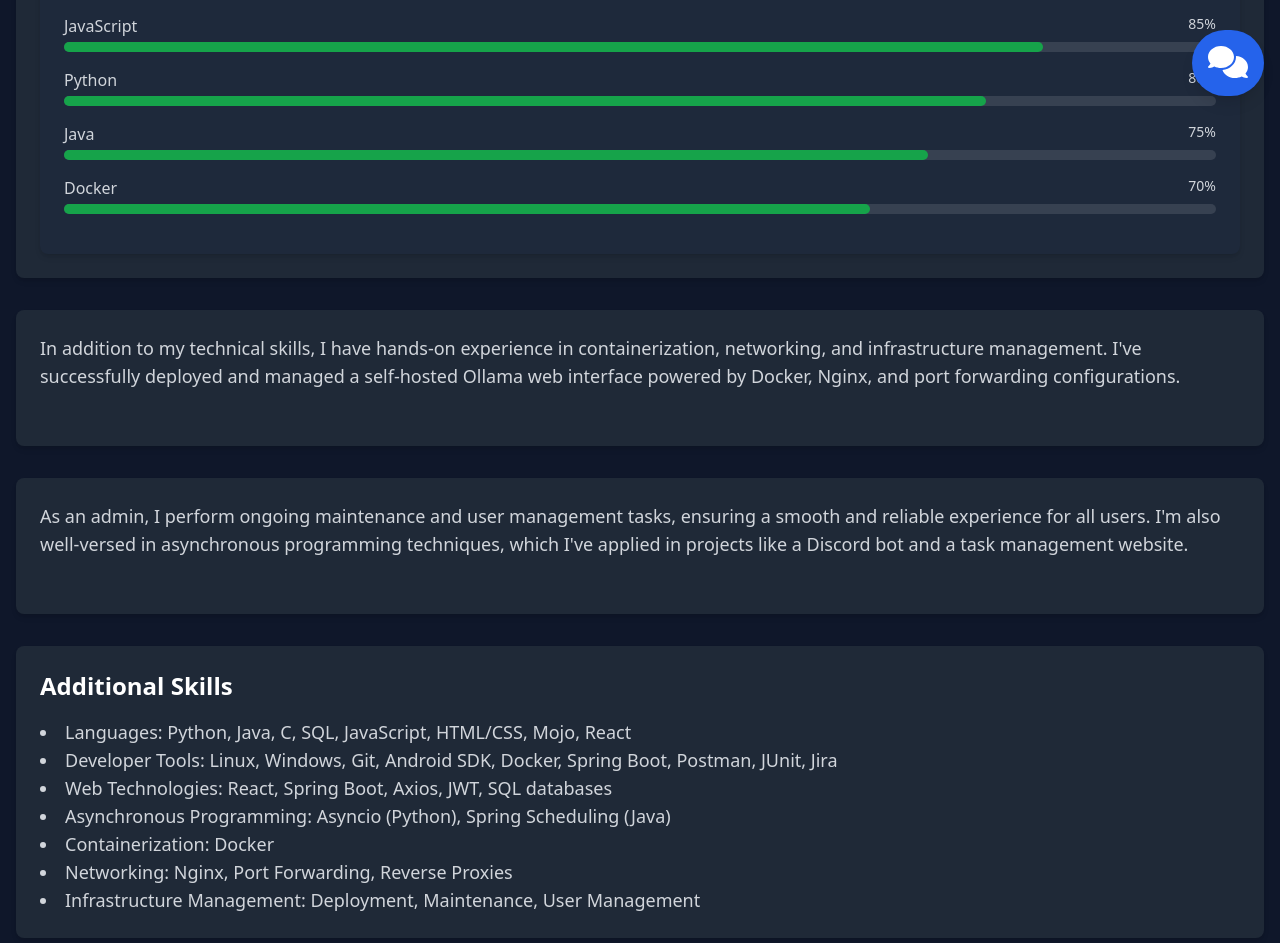
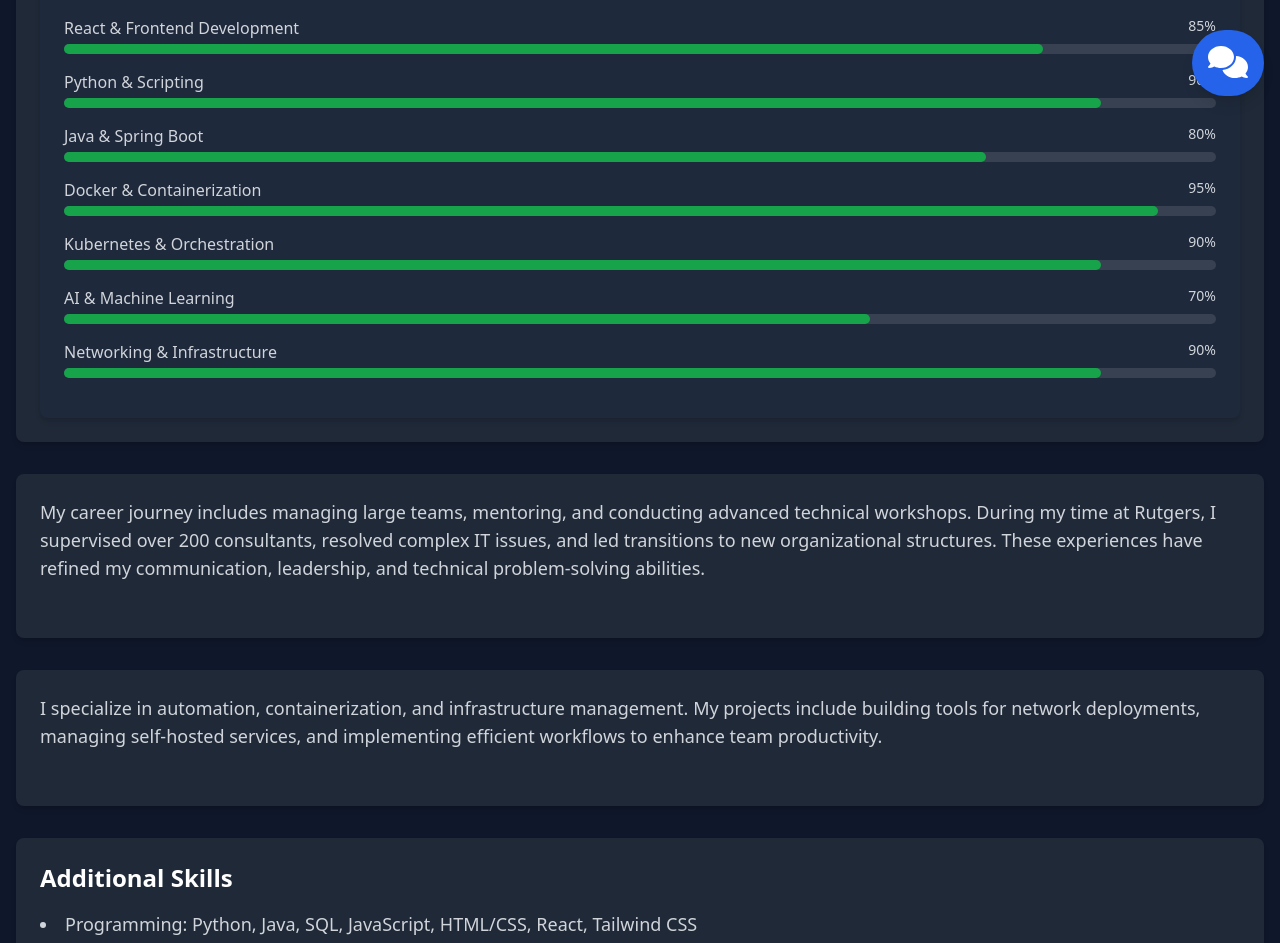
Before and after one commit to Gnzaga/Personal-Portfolio-Site, a React (Create React App) app: page /about in a window 1280 px wide. Shown: the part 688-1631 px from the top of the page. Built offline with nearby package versions, Linux system fonts and the light colour scheme.

Commit message:
updates to skills, projects and about

```diff
--- a/src/components/SkillsComponent.js
+++ b/src/components/SkillsComponent.js
@@ -1,33 +1,51 @@
-// src/components/SkillsComponent.js
+import React, { useState } from 'react';
+import { motion } from 'framer-motion';
+import { useNavigate } from 'react-router-dom';
 
-import React, { useState } from 'react'; // Import React and useState hook for component state
-import { motion } from 'framer-motion'; // Import motion for animation support
-import { useNavigate } from 'react-router-dom'; // Import useNavigate for navigation support
-
-// Array of skills with associated data
-const skills = [
-  { name: 'React', level: 90, projectRoute: '/projects/portfolio-project' },
-  { name: 'JavaScript', level: 85, projectRoute: '/projects/task-management' },
-  { name: 'Python', level: 80, projectRoute: '/projects/discord-bot' },
-  { name: 'Java', level: 75, projectRoute: '/projects/task-management' },
-  { name: 'Docker', level: 70, projectRoute: '/projects/chat-gnzaga' },
+// skills.js (or wherever you define your skills array)
+export const skills = [
+  {
+    name: 'React & Frontend Development',
+    level: 85,
+    projectRoute: '/projects?filter=React'
+  },
+  {
+    name: 'Python & Scripting',
+    level: 90,
+    projectRoute: '/projects?filter=Python'
+  },
+  {
+    name: 'Java & Spring Boot',
+    level: 80,
+    projectRoute: '/projects?filter=Java'
+  },
+  {
+    name: 'Docker & Containerization',
+    level: 95,
+    projectRoute: '/projects?filter=Docker'
+  },
+  {
+    name: 'Kubernetes & Orchestration',
+    level: 90,
+    projectRoute: '/projects?filter=Kubernetes'
+  },
+  {
+    name: 'AI & Machine Learning',
+    level: 70,
+    projectRoute: '/projects?filter=AI'
+  },
+  {
+    name: 'Networking & Infrastructure',
+    level: 90,
+    projectRoute: '/projects?filter=Networking'
+  }
 ];
 
-/**
- * SkillBar Component
- *
- * @description A component that displays a skill bar with animation and a tooltip that appears on hover.
- *
- * @param {Object} props - The properties passed to the component.
- * @param {Object} props.skill - The skill object containing name, level, and project route.
- *
- * @returns {JSX.Element} The rendered SkillBar component.
- */
+
 const SkillBar = ({ skill }) => {
-  const [isHovered, setIsHovered] = useState(false); // State to track hover status
-  const navigate = useNavigate(); // Hook for navigation
+  const [isHovered, setIsHovered] = useState(false);
+  const navigate = useNavigate();
 
-  // Navigate to the project route on click
   const handleClick = () => {
     navigate(skill.projectRoute);
   };
@@ -35,30 +53,27 @@ const SkillBar = ({ skill }) => {
   return (
     <div
       className="mb-4 cursor-pointer"
-      onMouseEnter={() => setIsHovered(true)} // Set hover state on mouse enter
-      onMouseLeave={() => setIsHovered(false)} // Reset hover state on mouse leave
-      onClick={handleClick} // Handle click event for navigation
+      onMouseEnter={() => setIsHovered(true)}
+      onMouseLeave={() => setIsHovered(false)}
+      onClick={handleClick}
     >
-      {/* Skill name and level display */}
       <div className="flex justify-between mb-1">
         <span className="text-base font-medium text-gray-300">{skill.name}</span>
         <span className="text-sm font-medium text-gray-300">{skill.level}%</span>
       </div>
-      {/* Skill bar with animation */}
       <div className="w-full bg-gray-700 rounded-full h-2.5">
         <motion.div
           className="bg-green-600 h-2.5 rounded-full"
-          initial={{ width: 0 }} // Initial animation state
-          animate={{ width: `${skill.level}%` }} // Animate width to the skill level
-          transition={{ duration: 0.5 }} // Animation duration
+          initial={{ width: 0 }}
+          animate={{ width: `${skill.level}%` }}
+          transition={{ duration: 0.5 }}
         />
       </div>
-      {/* Tooltip message displayed on hover */}
       {isHovered && (
         <motion.p
           className="text-sm text-gray-400 mt-1"
-          initial={{ opacity: 0 }} // Initial opacity state
-          animate={{ opacity: 1 }} // Animate to fully visible
+          initial={{ opacity: 0 }}
+          animate={{ opacity: 1 }}
         >
           Click to see projects using {skill.name}
         </motion.p>
@@ -67,22 +82,15 @@ const SkillBar = ({ skill }) => {
   );
 };
 
-/**
- * SkillsComponent
- *
- * @description The main component for displaying a list of technical skills using the SkillBar component.
- *
- * @returns {JSX.Element} The rendered SkillsComponent.
- */
 const SkillsComponent = () => {
   return (
-    <div className="bg-slate-800 shadow-md rounded-lg p-6"> {/* Container styling */}
-      <h2 className="text-2xl font-bold text-white mb-4">Technical Skills</h2> {/* Section heading */}
+    <div className="bg-slate-800 shadow-md rounded-lg p-6">
+      <h2 className="text-2xl font-bold text-white mb-4">Technical Skills</h2>
       {skills.map((skill, index) => (
-        <SkillBar key={index} skill={skill} /> // Render SkillBar for each skill in the array
+        <SkillBar key={index} skill={skill} />
       ))}
     </div>
   );
 };
 
-export default SkillsComponent; // Export the component for use in other parts of the app
+export default SkillsComponent;
--- a/src/pages/About.js
+++ b/src/pages/About.js
@@ -1,69 +1,50 @@
-// src/pages/About.js
+import React from 'react';
+import StaggeredList from '../components/StaggeredList';
+import SkillsComponent from '../components/SkillsComponent';
 
-import React from 'react'; // Import React for component creation
-import StaggeredList from '../components/StaggeredList'; // Import StaggeredList for staggered animations
-import SkillsComponent from '../components/SkillsComponent'; // Import SkillsComponent for skills display
-
-/**
- * About Component
- *
- * @description A page that displays detailed information about the user, including an introduction,
- * technical skills, and other relevant experiences.
- *
- * @returns {JSX.Element} The rendered About page component.
- */
 const About = () => {
   return (
-    <div className="container mx-auto px-4 py-24 space-y-8"> {/* Main container with padding and spacing */}
+    <div className="container mx-auto px-4 py-24 space-y-8">
       <StaggeredList>
-        {/* Page Title */}
         <h1 className="text-4xl font-bold text-white mb-4 text-center">About Me</h1>
 
-        {/* Introduction Section */}
-        <div className="bg-gray-800 shadow-md rounded-lg p-6"> {/* Styled container */}
+        <div className="bg-gray-800 shadow-md rounded-lg p-6">
           <p className="text-gray-300 text-lg mb-8">
-            I'm a passionate developer with a strong background in web development, mobile app development, and software engineering. I thrive on solving complex problems and creating innovative solutions.
+            I am Alessandro Gonzaga, a dedicated and skilled IT professional with a strong foundation in computer science. My experience ranges from leadership roles at Rutgers University's Office of Information Technology to my current position as a Network Engineer at Verizon. I thrive on leveraging my technical expertise and leadership skills to drive innovation in network engineering.
           </p>
         </div>
 
-        {/* Experience Summary */}
-        <div className="bg-gray-800 shadow-md rounded-lg p-6"> {/* Styled container */}
+        <div className="bg-gray-800 shadow-md rounded-lg p-6">
           <p className="text-gray-300 text-lg mb-8">
-            With experience in various programming languages and technologies, I strive to deliver high-quality and efficient code. I'm constantly learning and exploring new technologies to stay ahead of the curve.
+            At Verizon, I lead automation efforts for nationwide projects, successfully deploying hardware at scale to support industry-leading infrastructure. My work includes designing tools with Python and SQL to streamline processes, reduce errors, and accelerate timelines. I also collaborate with cross-functional teams to address points of need and standardize processes.
           </p>
         </div>
 
-        {/* Technical Skills Section */}
-        <div className="bg-gray-800 shadow-md rounded-lg p-6"> {/* Styled container */}
+        <div className="bg-gray-800 shadow-md rounded-lg p-6">
           <h2 className="text-2xl font-bold text-white mb-4">Technical Skills</h2>
-          <SkillsComponent /> {/* Render the SkillsComponent */}
+          <SkillsComponent />
         </div>
 
-        {/* Infrastructure Experience */}
-        <div className="bg-gray-800 shadow-md rounded-lg p-6"> {/* Styled container */}
+        <div className="bg-gray-800 shadow-md rounded-lg p-6">
           <p className="text-gray-300 text-lg mb-8">
-            In addition to my technical skills, I have hands-on experience in containerization, networking, and infrastructure management. I've successfully deployed and managed a self-hosted Ollama web interface powered by Docker, Nginx, and port forwarding configurations.
+            My career journey includes managing large teams, mentoring, and conducting advanced technical workshops. During my time at Rutgers, I supervised over 200 consultants, resolved complex IT issues, and led transitions to new organizational structures. These experiences have refined my communication, leadership, and technical problem-solving abilities.
           </p>
         </div>
 
-        {/* Project Experience Summary */}
-        <div className="bg-gray-800 shadow-md rounded-lg p-6"> {/* Styled container */}
+        <div className="bg-gray-800 shadow-md rounded-lg p-6">
           <p className="text-gray-300 text-lg mb-8">
-            As an admin, I perform ongoing maintenance and user management tasks, ensuring a smooth and reliable experience for all users. I'm also well-versed in asynchronous programming techniques, which I've applied in projects like a Discord bot and a task management website.
+            I specialize in automation, containerization, and infrastructure management. My projects include building tools for network deployments, managing self-hosted services, and implementing efficient workflows to enhance team productivity.
           </p>
         </div>
 
-        {/* Additional Skills Section */}
-        <div className="bg-gray-800 shadow-md rounded-lg p-6"> {/* Styled container */}
+        <div className="bg-gray-800 shadow-md rounded-lg p-6">
           <h2 className="text-2xl font-bold text-white mb-4">Additional Skills</h2>
-          <ul className="list-disc list-inside text-gray-300 text-lg"> {/* List of additional skills */}
-            <li>Languages: Python, Java, C, SQL, JavaScript, HTML/CSS, Mojo, React</li>
-            <li>Developer Tools: Linux, Windows, Git, Android SDK, Docker, Spring Boot, Postman, JUnit, Jira</li>
-            <li>Web Technologies: React, Spring Boot, Axios, JWT, SQL databases</li>
-            <li>Asynchronous Programming: Asyncio (Python), Spring Scheduling (Java)</li>
-            <li>Containerization: Docker</li>
-            <li>Networking: Nginx, Port Forwarding, Reverse Proxies</li>
-            <li>Infrastructure Management: Deployment, Maintenance, User Management</li>
+          <ul className="list-disc list-inside text-gray-300 text-lg">
+            <li>Programming: Python, Java, SQL, JavaScript, HTML/CSS, React, Tailwind CSS</li>
+            <li>Developer Tools: Docker, Nginx, Git, Postman, JUnit</li>
+            <li>Infrastructure: Networking, Reverse Proxies, Multi-access Edge Compute</li>
+            <li>Automation: Database migration, Hostname generation, Data validation</li>
+            <li>Leadership: Team supervision, Mentorship, Advanced technical workshops</li>
           </ul>
         </div>
       </StaggeredList>
@@ -71,4 +52,4 @@ const About = () => {
   );
 };
 
-export default About; // Export the component for use in other parts of the app
+export default About;
--- a/src/pages/Projects.js
+++ b/src/pages/Projects.js
@@ -10,32 +10,18 @@
  * @component
  */
 
-import React, { useState } from 'react';
-import { Link } from 'react-router-dom'; // For navigation
-import { motion, AnimatePresence } from 'framer-motion'; // For animations and transitions
-import { FontAwesomeIcon } from '@fortawesome/react-fontawesome'; // FontAwesome icons
-import { faGitlab } from '@fortawesome/free-brands-svg-icons'; // GitHub icon
-import { faExternalLinkAlt } from '@fortawesome/free-solid-svg-icons'; // External link icon
+import React, { useState, useEffect } from 'react';
+import { Link, useLocation, useNavigate } from 'react-router-dom';
+import { motion, AnimatePresence } from 'framer-motion';
+import { FontAwesomeIcon } from '@fortawesome/react-fontawesome';
+import { faGitlab } from '@fortawesome/free-brands-svg-icons';
+import { faExternalLinkAlt } from '@fortawesome/free-solid-svg-icons';
 
 /**
  * ProjectCard component displays individual project details.
- *
- * @param {string} title - Title of the project.
- * @param {string} description - A brief description of the project.
- * @param {string} githubLink - The GitHub repository link for the project.
- * @param {string} projectLink - The internal project page link.
- * @param {Array} technologies - List of technologies used in the project.
- * @returns {JSX.Element} The rendered ProjectCard component.
  */
 const ProjectCard = ({ title, description, githubLink, projectLink, technologies }) => (
-  <motion.div
-    layout
-    className="bg-slate-800 p-6 rounded-lg shadow-lg hover:shadow-xl transition-all duration-300 flex flex-col justify-between"
-    initial={{ opacity: 0 }}
-    animate={{ opacity: 1 }}
-    exit={{ opacity: 0 }}
-    transition={{ duration: 0.5 }}
-  >
+  <div className="bg-slate-800 p-6 rounded-lg shadow-lg hover:shadow-xl transition-all duration-300 flex flex-col justify-between">
     <div>
       <h2 className="text-2xl font-bold text-white mb-3">{title}</h2>
       <p className="text-gray-300 mb-4">{description}</p>
@@ -67,83 +53,94 @@ const ProjectCard = ({ title, description, githubLink, projectLink, technologies
         View Project
       </Link>
     </div>
-  </motion.div>
+  </div>
 );
 
 /**
  * FilterButton component for filtering projects by technology.
- *
- * @param {string} technology - The name of the technology filter.
- * @param {string} activeFilter - The currently active filter.
- * @param {function} setActiveFilter - Function to set the active filter.
- * @returns {JSX.Element} The rendered FilterButton component.
  */
-const FilterButton = ({ technology, activeFilter, setActiveFilter }) => (
+const FilterButton = ({ technology, activeFilter, setActiveFilter }) => {
+  const navigate = useNavigate();
+
+  const handleClick = () => {
+    // Immediately set the filter so UI updates
+    setActiveFilter(technology);
+
+    // Also update the URL so the query param is in sync
+    if (technology === 'All') {
+      navigate('/projects');
+    } else {
+      navigate(`/projects?filter=${technology}`);
+    }
+  };
+
+  return (
     <button
       className={`px-4 py-2 rounded-full text-sm font-semibold mr-2 mb-2 transition-colors duration-300 ${
         activeFilter === technology
           ? 'bg-blue-500 text-white'
           : 'bg-gray-700 text-gray-300 hover:bg-gray-600'
       }`}
-    onClick={() => setActiveFilter(technology)}
+      onClick={handleClick}
     >
       {technology}
     </button>
   );
+};
 
 /**
  * Main Projects component to display all projects with filtering functionality.
- *
- * @returns {JSX.Element} The rendered Projects component.
  */
 const Projects = () => {
-  const [activeFilter, setActiveFilter] = useState('All'); // State to keep track of the active technology filter
+  const location = useLocation();
+  const navigate = useNavigate();
+  const [activeFilter, setActiveFilter] = useState('All');
 
-  // Array of project objects
+  // We reduced the total categories to 7, but each project has more of them.
   const projects = [
     {
       title: "Portfolio Website",
-      description: "A portfolio website showcasing my projects, self-hosted on a local Nginx server within my home network.",
+      description: "A personal portfolio, self-hosted on a home network using Docker containers, featuring React for the frontend.",
       githubLink: "https://gitlab.gnzaga.com/gnzaga/Personal-Portfolio-Site",
       projectLink: "/projects/portfolio-project",
-      technologies: ['React', 'Kubernetes', 'Docker', 'Networking']
+      technologies: ['React', 'Docker', 'Networking']
     },
     {
       title: "chat.gnzaga.com",
-      description: "A self-hosted Ollama web interface powered by Docker, Nginx, and networking knowledge.",
+      description: "A self-hosted AI chatbot powered by Docker, with networking knowledge used for domain routing.",
       projectLink: "/projects/chat-gnzaga",
-      technologies: ['Docker', 'Nginx', 'AI', 'Networking']
+      technologies: ['AI', 'Docker', 'Networking']
     },
     {
       title: "Discord Bot",
-      description: "A Discord bot with various features like Wordle game, stock data, and web scraping.",
+      description: "A Python-based Discord bot with Dockerized deployment, featuring AI-based Wordle game logic.",
       githubLink: "https://gitlab.gnzaga.com/Gnzaga/DiscordBot",
       projectLink: "/projects/discord-bot",
-      technologies: ['Python', 'Kubernetes', 'Docker', 'AI', 'API Integration']
+      technologies: ['Python', 'Docker', 'AI']
     },
     {
       title: "Playlist Project",
-      description: "A web application that generates a description and cover art for a Spotify playlist based on user input.",
+      description: "A React + Python web app for generating Spotify playlist art and descriptions using AI prompts.",
       githubLink: "https://gitlab.gnzaga.com/Gnzaga/spotify-gpt",
       projectLink: "/projects/PlaylistProject",
-      technologies: ['React', 'Python', 'AI', 'API Integration']
+      technologies: ['React', 'Python', 'AI']
     },
     {
       title: "Task Management Website",
-      description: "A web application for task management with a Spring Boot back-end API and a React front-end.",
+      description: "A task manager using React for the UI, Java for the backend logic, and containerized deployment with Docker.",
       githubLink: "https://gitlab.gnzaga.com/Gnzaga/RUTidy",
       projectLink: "/projects/task-management",
-      technologies: ['React', 'Spring Boot', 'Java', 'SQL']
+      technologies: ['React', 'Java', 'Docker']
     },
     {
       title: "Homelab Project",
-      description: "A homelab setup with virtualization, Kubernetes, web hosting, and version control.",
+      description: "A complete homelab environment with Kubernetes cluster setups, Docker containers, and advanced networking.",
       projectLink: "/projects/homelab",
-      technologies: ['Proxmox', 'Kubernetes', 'Nginx', 'GitLab']
+      technologies: ['Kubernetes', 'Docker', 'Networking']
     },
     {
       title: "Kubernetes Cluster",
-      description: "A Kubernetes cluster for deploying and managing containerized applications.",
+      description: "A dedicated cluster for container orchestration, leveraging Docker containers and virtual networks.",
       projectLink: "/projects/kubernetes-cluster",
       technologies: ['Kubernetes', 'Docker', 'Networking']
     }
@@ -152,10 +149,30 @@ const Projects = () => {
   // Extract all unique technologies from the projects to create filter buttons
   const allTechnologies = ['All', ...new Set(projects.flatMap(project => project.technologies))];
 
-  // Filter projects based on the active technology filter
-  const filteredProjects = activeFilter === 'All'
+  // On mount or when URL changes, parse ?filter= from the query, case-insensitive
+  useEffect(() => {
+    const searchParams = new URLSearchParams(location.search);
+    const urlFilter = searchParams.get('filter');
+
+    if (urlFilter) {
+      const allTechLowercase = allTechnologies.map((t) => t.toLowerCase());
+      if (allTechLowercase.includes(urlFilter.toLowerCase())) {
+        const correctCase = allTechnologies.find(
+          (t) => t.toLowerCase() === urlFilter.toLowerCase()
+        );
+        setActiveFilter(correctCase);
+        return;
+      }
+    }
+    // If we get here, no valid filter param => default to 'All'
+    setActiveFilter('All');
+  }, [location.search, allTechnologies]);
+
+  // Filter the projects based on the active technology filter
+  const filteredProjects =
+    activeFilter === 'All'
       ? projects
-    : projects.filter(project => project.technologies.includes(activeFilter));
+      : projects.filter((project) => project.technologies.includes(activeFilter));
 
   return (
     <div className="container mx-auto px-4 py-24">
@@ -182,14 +199,18 @@ const Projects = () => {
 
       {/* Display filtered projects */}
       <AnimatePresence>
-        <motion.div className="grid grid-cols-1 md:grid-cols-2 lg:grid-cols-3 gap-8">
+        <motion.div
+          layout
+          className="grid grid-cols-1 md:grid-cols-2 lg:grid-cols-3 gap-8"
+        >
           {filteredProjects.map((project) => (
             <motion.div
               key={project.title}
-              initial={{ opacity: 0 }}
-              animate={{ opacity: 1 }}
-              exit={{ opacity: 0 }}
-              transition={{ duration: 0.5 }}
+              layout
+              initial={{ opacity: 0, y: 5 }}
+              animate={{ opacity: 1, y: 0 }}
+              exit={{ opacity: 0, y: 5 }}
+              transition={{ duration: 0.3 }}
             >
               <ProjectCard
                 title={project.title}
```
Also changed, not shown: .gitlab-ci.yml. Lines whose indentation alone changed are shown as unchanged.
